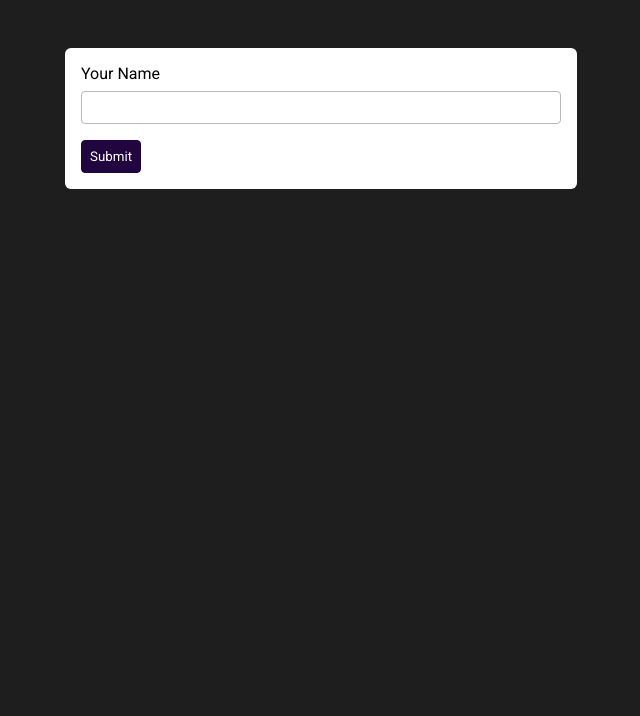
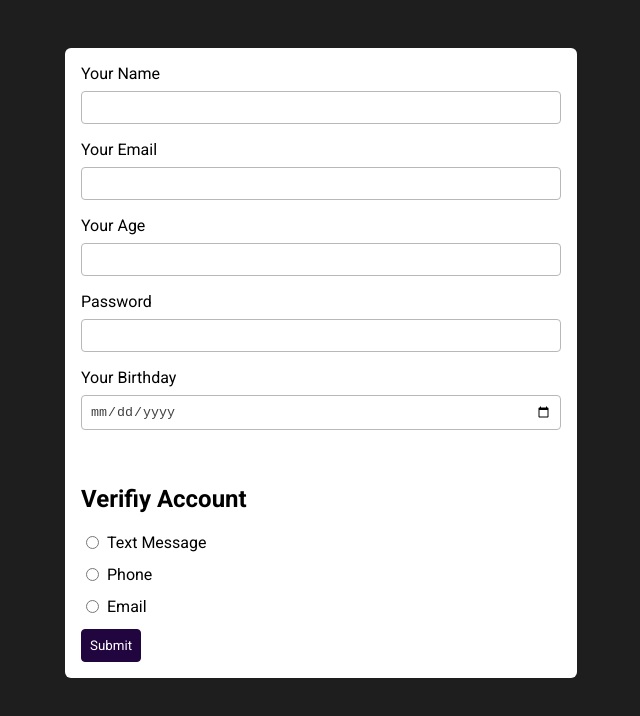
Before and after one commit to smids/web-dev-form, a plain HTML site: page index.html in a window 1280 px wide. Shown: the whole page, without its empty margins (319-959 px from the left). Drawn offline with Linux system fonts and the light colour scheme.

Commit message:
more styiling form

```diff
--- a/index.html
+++ b/index.html
@@ -14,6 +14,28 @@
     <form action="/" method="GET">
         <label for="username">Your Name</label>
         <input type="text" name="username" id="username">
+        <label for="email">Your Email</label>
+        <input type="email" name="email" id="email">
+        <label for="age">Your Age</label>
+        <input type="number" name="age" id="age" step="1">
+        <label for="password">Password</label>
+        <input type="password" name="password" id="password">
+        <label for="date">Your Birthday</label>
+        <input type="date" name="date" id="date">
+        <br>
+        <h2>Verifiy Account</h2>
+        <div class="form-inline">
+            <input type="radio" name="verify" id="verify-text-message" value="text-message">
+            <label for="verify-text-message">Text Message</label>
+        </div>
+        <div class="form-inline">
+            <input type="radio" name="verify" id="verify-phone" value="phone">
+            <label for="verify-phone">Phone</label>
+        </div>
+        <div class="form-inline">
+            <input type="radio" name="verify" id="verify-email" value="email">
+            <label for="verify-email">Email</label>
+        </div>
         <button>Submit</button>
     </form>
 </body>
--- a/style.css
+++ b/style.css
@@ -48,3 +48,12 @@ button:hover{
     background-color: rgb(52, 14, 95);
     border-radius: rgb(52, 14, 95);;
 }
+
+.form-inline{
+    display: flex;
+}
+
+.form-inline input{
+    width: auto;
+    margin-right: 0.5rem;
+}
```
